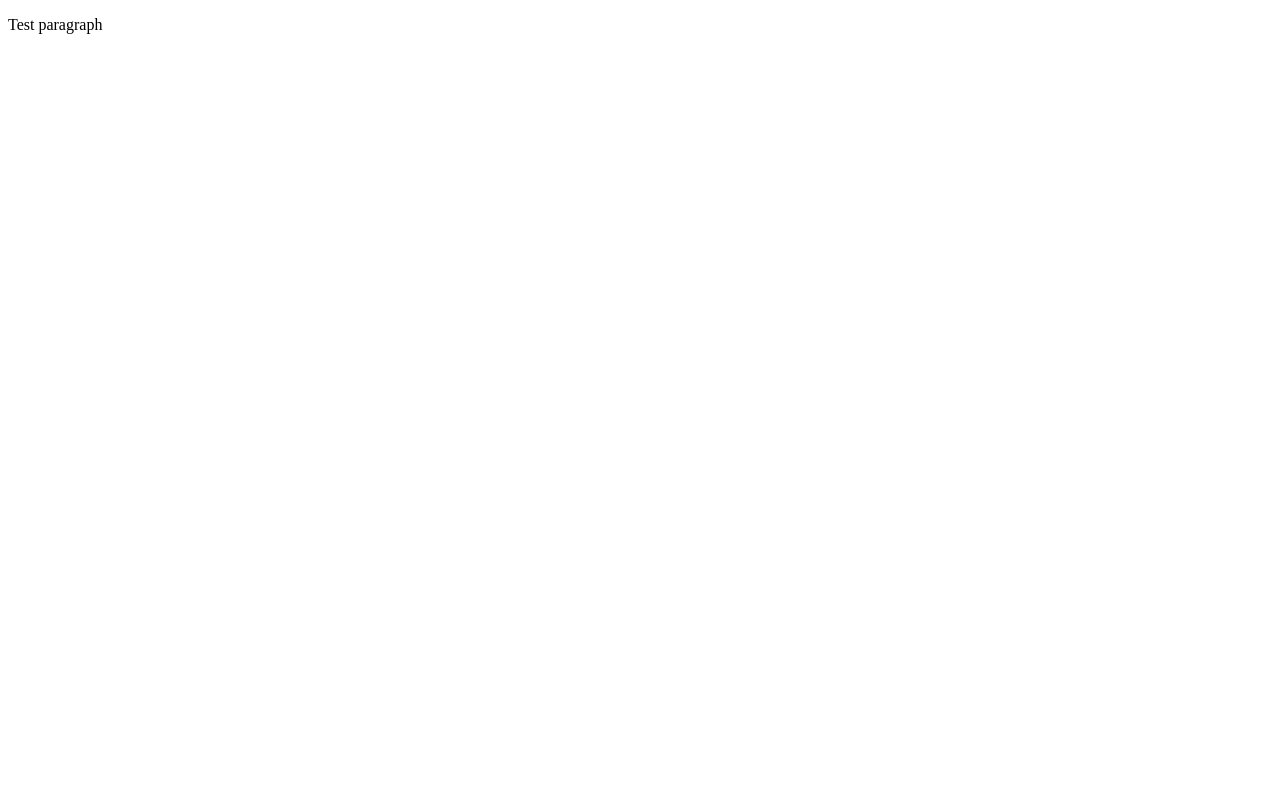
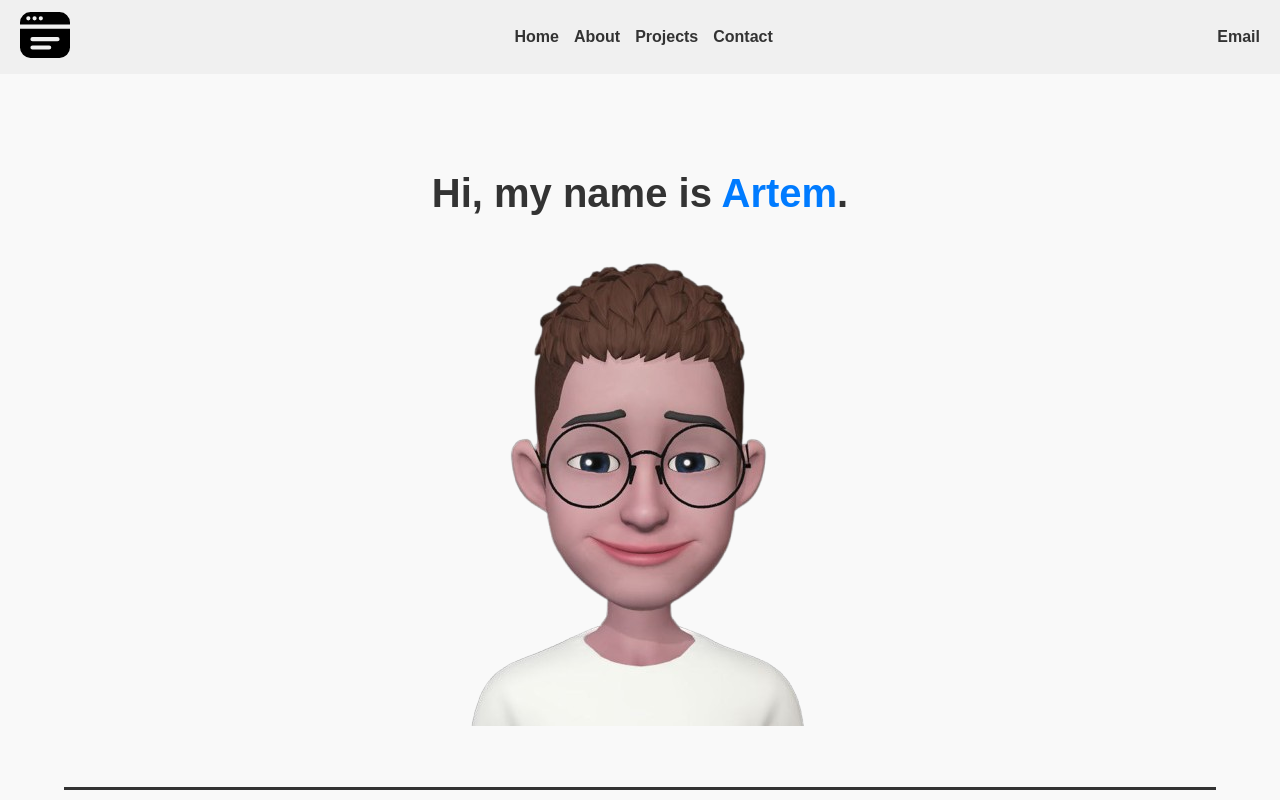
Before and after one commit to AshenOne17/webdev_mint, a plain HTML site: page Code/index.html in a window 1280 px wide. Drawn offline with Linux system fonts and the light colour scheme.

Commit message:
CSS initialization

```diff
--- a/Code/index.html
+++ b/Code/index.html
@@ -4,8 +4,38 @@
         <meta charset="utf-8" />
         <meta name="viewport" content="width-device-width" />
         <title>Artem Galan Portfolio</title>
+        <link rel="stylesheet" href="styles/style.css">
     </head>
     <body>
-          <p>Test paragraph</p>
+        <!--Navigation menu-->
+        <header id="navbar">
+            <div class="left-header">
+                <img src="images/menu.svg" alt="Menu Picture" class="header-image">
+            </div>
+            <nav class="menu">
+                <ul>
+                    <li><a href="#home">Home</a></li>
+                    <li><a href="#about">About</a></li>
+                    <li><a href="#projects">Projects</a></li>
+                    <li><a href="#contact">Contact</a></li>
+                </ul>
+            </nav>
+            <div class="right-header">
+                <a href="mailto:artemgalan17@gmail.com" class="email-link">Email</a>
+            </div>
+        </header>
+
+        <!--Full-Screen Sections-->
+        <section id="home" class="home-section">
+            <div class="intro-text">
+                <h1>Hi, my name is <span>Artem</span>.</h1>
+                <img src="images/AR Emoji.jpg" alt="AR pfp" class="profile picture">
+            </div>
+        </section>
+
+        <footer class="bottom-block">
+            <div class="block-line"></div>
+        </footer>
+
     </body>
 </html>
--- a/Code/styles/style.css
+++ b/Code/styles/style.css
@@ -0,0 +1,90 @@
+/* Reset some basic styles */
+* {
+    margin: 0;
+    padding: 0;
+    box-sizing: border-box;
+}
+
+body {
+    font-family: Arial, sans-serif;
+    color: #333;
+}
+
+/* Header Styling */
+#navbar {
+    display: flex;
+    justify-content: space-between;
+    align-items: center;
+    padding: 10px 20px;
+    background-color: #f0f0f0;
+    position: fixed;
+    width: 100%;
+    top: 0;
+    z-index: 1000;
+}
+
+.left-header .header-image {
+    width: 50px; /* Adjust as needed */
+}
+
+.menu ul {
+    list-style: none;
+    display: flex;
+    gap: 15px;
+}
+
+.menu ul li a {
+    text-decoration: none;
+    color: #333;
+    font-weight: bold;
+}
+
+.right-header .email-link {
+    text-decoration: none;
+    color: #333;
+    font-weight: bold;
+}
+
+/* Main Home Section Styling */
+.home-section {
+    height: 100vh;
+    display: flex;
+    align-items: center;
+    justify-content: center;
+    flex-direction: column;
+    padding-top: 100px; /* Offset for fixed navbar */
+    background-color: #f9f9f9;
+    text-align: center;
+}
+
+.intro-text h1 {
+    font-size: 2.5em;
+    margin-bottom: 10px;
+}
+
+.intro-text h1 span {
+    color: #007BFF; /* Accent color for the name */
+}
+
+.profile-picture {
+    margin-left: 20px;
+    width: 100px; /* Adjust size as needed */
+    height: auto;
+    border-radius: 50%; /* Makes the picture circular */
+}
+
+/* Bottom Decorative Block */
+.bottom-block {
+    position: fixed;
+    bottom: 0;
+    width: 100%;
+    display: flex;
+    justify-content: center;
+    padding: 10px 0;
+}
+
+.block-line {
+    width: 90%;
+    height: 3px;
+    background-color: #333;
+}
```
Also changed, not shown: Code/images/AR Emoji.jpg (added), Code/images/menu.svg (added).
